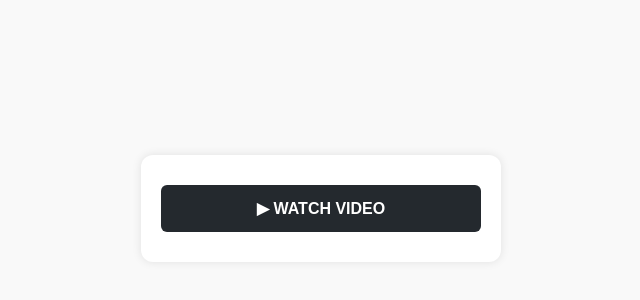
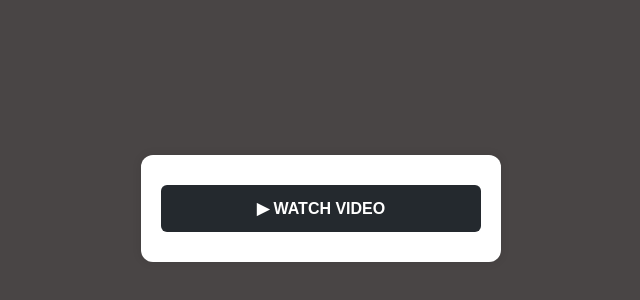
Before and after one commit to facehubs/RIOBlySQZw, a plain HTML site: page index.html in a window 1280 px wide. Shown: the part 192-492 px from the top of the page, without its empty margins (319-959 px from the left). Drawn offline with Linux system fonts and the light colour scheme.

Commit message:
Update index.html

```diff
--- a/index.html
+++ b/index.html
@@ -12,7 +12,7 @@
     }
     body {
       font-family: Arial, sans-serif;
-      background-color: #f9f9f9;
+      background-color: #494545;
       text-align: center;
       display: flex;
       flex-direction: column;
```
